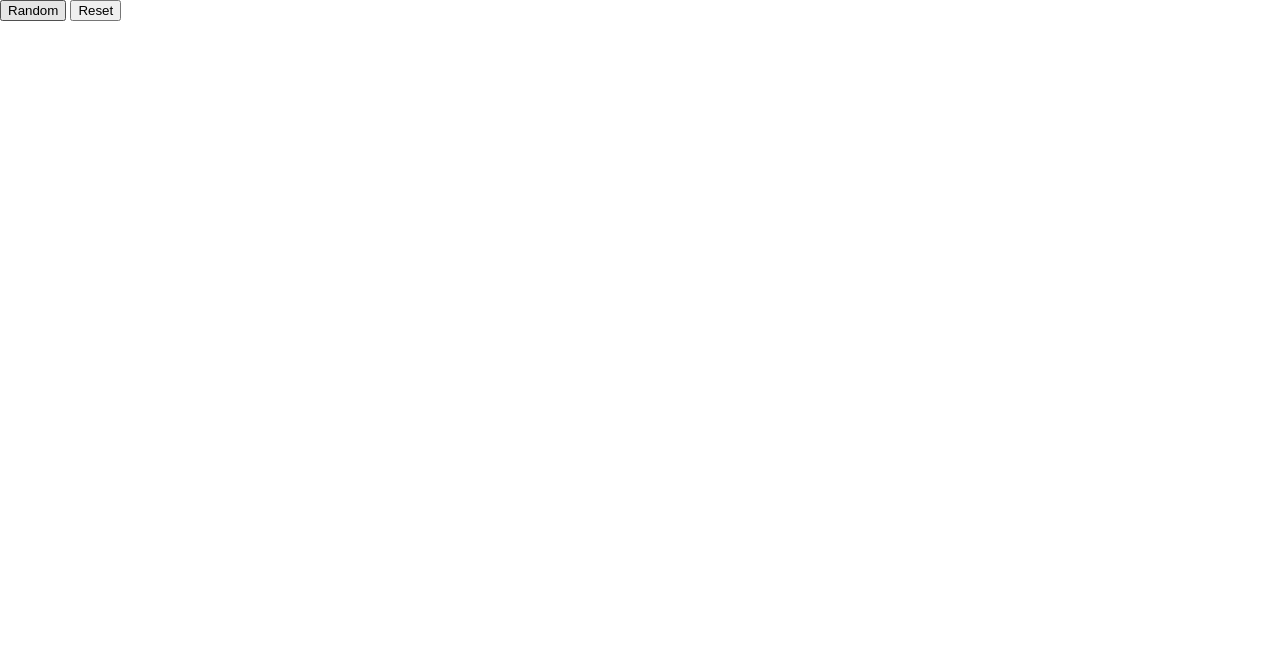
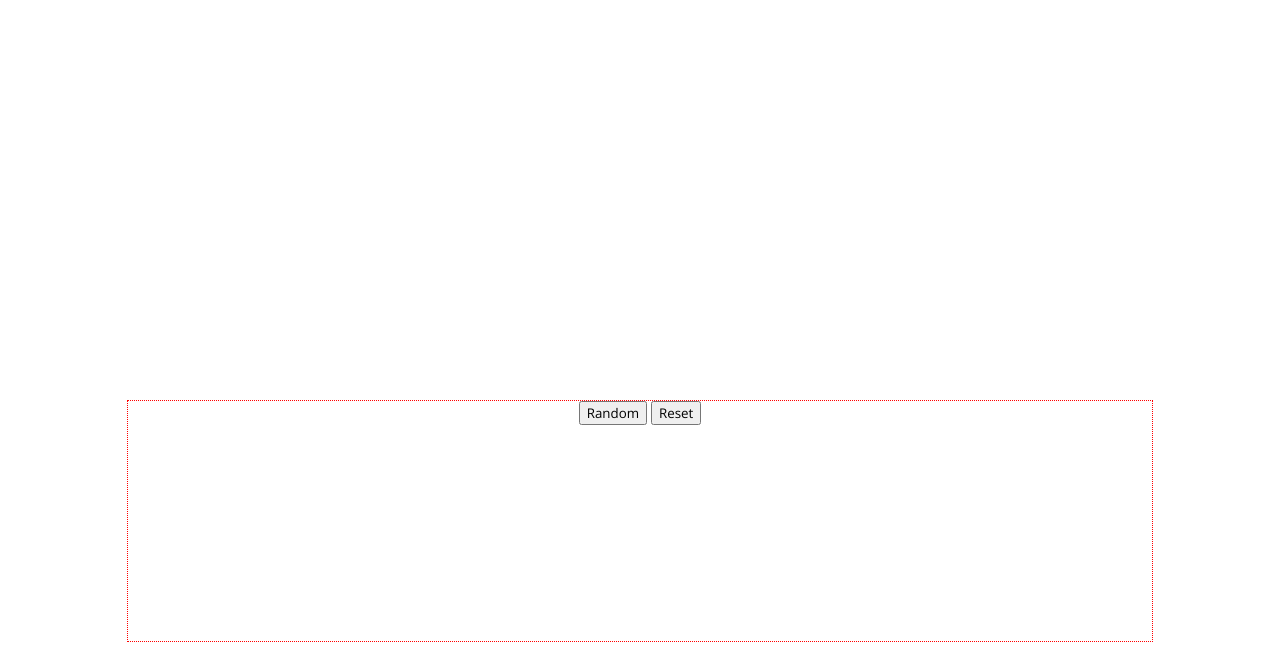
Before and after one commit to gness1804/color-changer, a plain HTML site: page index.html in a window 1280 px wide. Drawn offline with nearby package versions, Linux system fonts and the light colour scheme.

Commit message:
Added initial container

```diff
--- a/index.html
+++ b/index.html
@@ -6,12 +6,16 @@
     <script src="https://ajax.googleapis.com/ajax/libs/jquery/1.12.4/jquery.min.js"></script>
     <script src="script.js"></script>
     <link rel="stylesheet" style="text/css" href="reset.css"/>
-    <!--Google fonts link if wanted, available from https://fonts.google.com -->
+    <link href="https://fonts.googleapis.com/css?family=Open+Sans" rel="stylesheet">
     <link rel="stylesheet" style="text/css" href="styles.css"/>
-    <title></title>
+    <title>Color Changer!</title>
   </head>
   <body>
-    <button id="random-button" type="button">Random</button>
-    <button id="reset-button" type="button">Reset</button>
+
+    <section id="container">
+      <button id="random-button" type="button">Random</button>
+      <button id="reset-button" type="button">Reset</button>
+    </section>
+
   </body>
 </html>
--- a/styles.css
+++ b/styles.css
@@ -0,0 +1,11 @@
+#container {
+  border: 1px dotted red; /* temp */
+  height: 30vh;
+  margin: 400px auto;
+  text-align: center;
+  width: 80vw;
+}
+
+#random-button, #reset-button {
+  font-family: 'Open Sans', sans-serif;
+}
```
